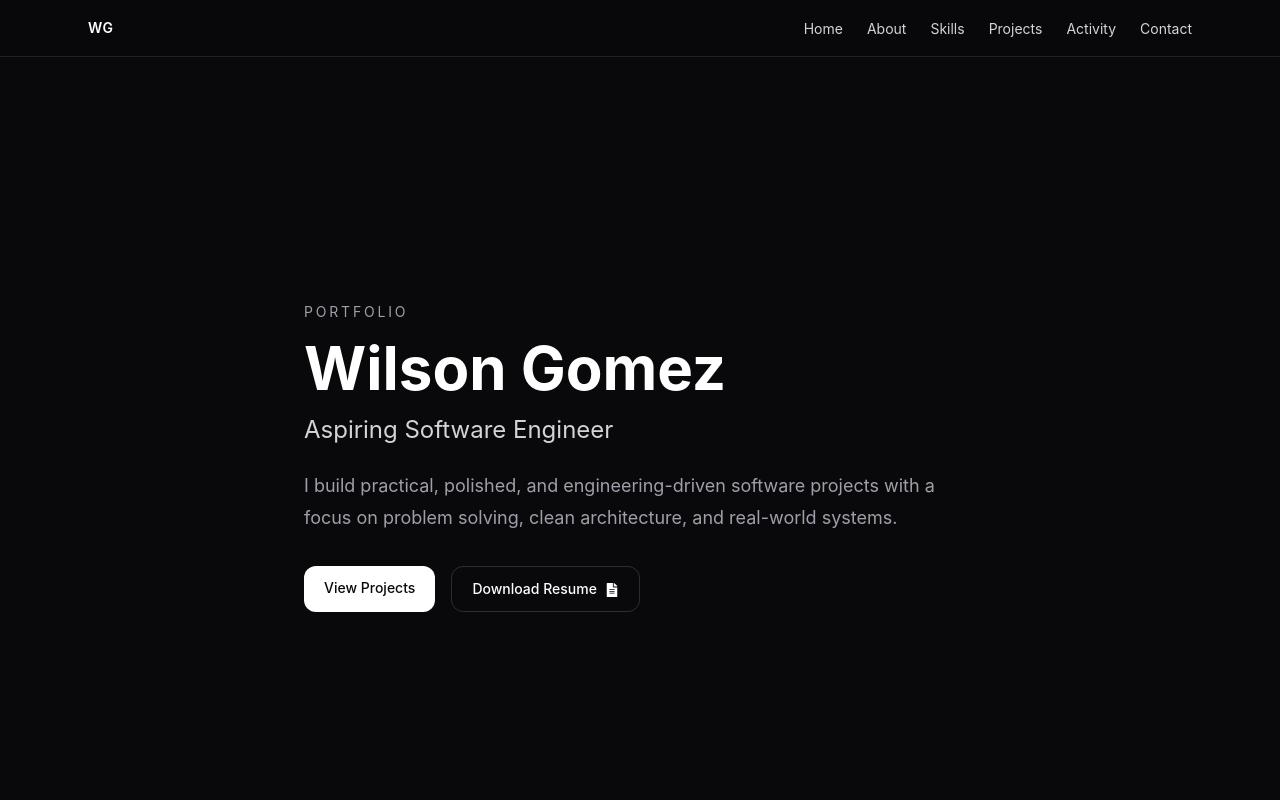
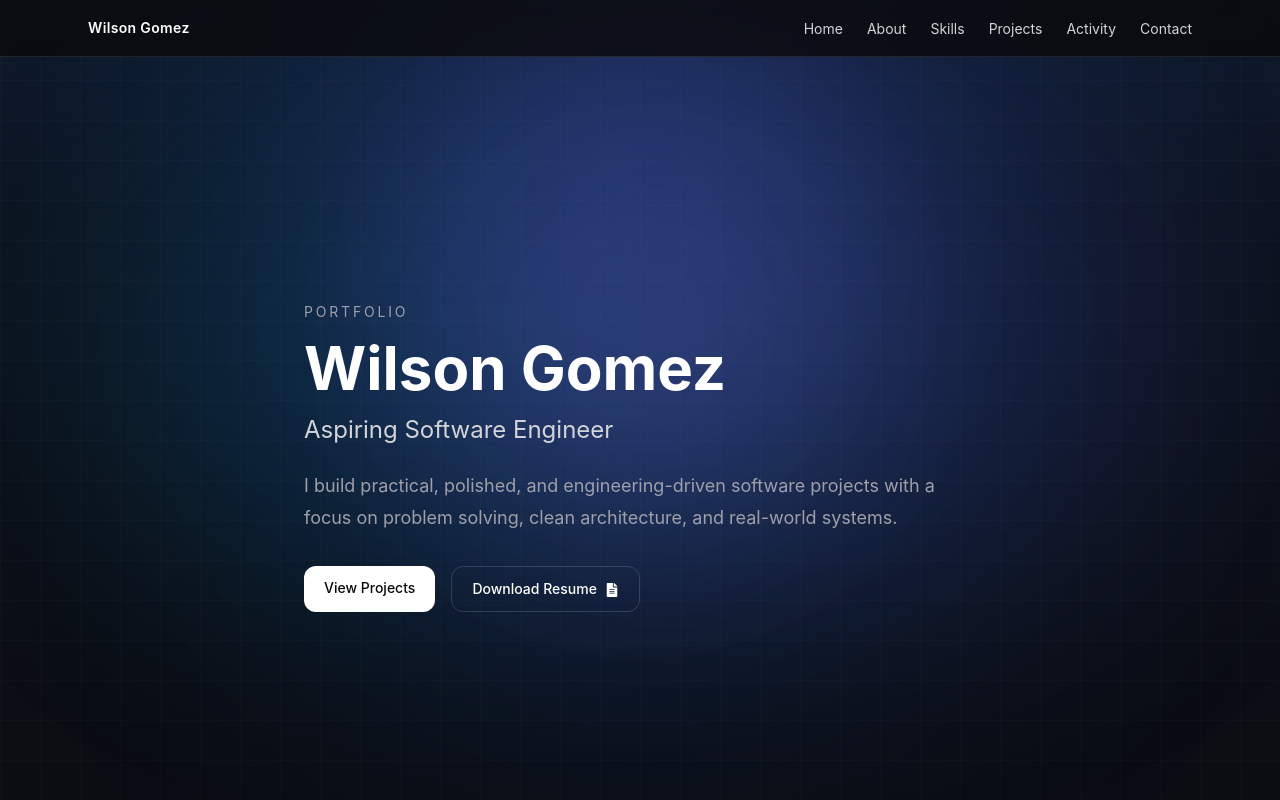
Before and after one commit to Wilsong1230/portfolio-site, a React (Vite) app: page / in a window 1280 px wide. Shown: the top 800 px of the page. Built offline with nearby package versions, Linux system fonts and the light colour scheme.

Commit message:
Added some color and grid background

```diff
--- a/src/App.tsx
+++ b/src/App.tsx
@@ -1,18 +1,43 @@
 import Navbar from './components/layout/Navbar'
+import CommandPalette from './components/terminal/CommandPalette'
 import About from './sections/About'
 import Activity from './sections/Activity'
 import Contact from './sections/Contact'
 import Hero from './sections/Hero'
 import Projects from './sections/Projects'
 import Skills from './sections/Skills'
-import CommandPalette from './components/terminal/CommandPallete'
+//import FeaturedProjects from './sections/FeaturedProjects'
 
 function App() {
   return (
-    <div className="min-h-screen bg-zinc-950 text-white">
+    <div className="relative min-h-screen overflow-hidden bg-zinc-950 text-white">
+      <div className="pointer-events-none absolute inset-0 bg-[linear-gradient(to_bottom,rgba(59,130,246,0.10)_0%,rgba(59,130,246,0.04)_18%,rgba(24,24,27,0)_42%)]" />
+
+      <div
+        className="pointer-events-none absolute inset-0"
+        style={{
+          opacity: 0.1,
+          backgroundImage: `
+            linear-gradient(rgba(255,255,255,0.18) 1px, transparent 1px),
+            linear-gradient(90deg, rgba(255,255,255,0.18) 1px, transparent 1px)
+          `,
+          backgroundSize: '40px 40px',
+        }}
+      />
+
+      <div className="pointer-events-none absolute left-1/2 top-0 h-[42rem] w-[42rem] -translate-x-1/2 rounded-full bg-blue-500/14 blur-[150px]" />
+
+      <div className="pointer-events-none absolute left-1/2 top-[10vh] h-[32rem] w-[70rem] -translate-x-1/2 rounded-full bg-gradient-to-r from-cyan-400/10 via-blue-500/14 to-indigo-500/10 blur-[120px]" />
+
+      <div className="pointer-events-none absolute left-1/2 top-[6rem] h-[28rem] w-[28rem] -translate-x-1/2 rounded-full bg-white/5 blur-[120px]" />
+
+      <div className="pointer-events-none absolute inset-x-0 top-0 h-[55vh] bg-gradient-to-b from-blue-500/[0.05] via-transparent to-transparent" />
+
+      <div className="relative z-10">
         <Navbar />
         <main>
           <Hero />
+
           <About />
           <Skills />
           <Projects />
@@ -21,9 +46,8 @@ function App() {
         </main>
         <CommandPalette />
       </div>
+    </div>
   )
 }
 
-
-
 export default App
--- a/src/components/layout/Navbar.tsx
+++ b/src/components/layout/Navbar.tsx
@@ -12,7 +12,7 @@ function Navbar() {
     <header className="sticky top-0 z-50 border-b border-white/10 bg-zinc-950/80 backdrop-blur">
       <nav className="mx-auto flex max-w-6xl items-center justify-between px-6 py-4">
         <a href="#home" className="text-sm font-semibold tracking-wide text-white">
-          WG
+          Wilson Gomez
         </a>
 
         <ul className="hidden gap-6 md:flex">
--- a/src/index.css
+++ b/src/index.css
@@ -3,3 +3,7 @@
 html {
   scroll-behavior: smooth;
 }
+ html, body, #root {
+  background: #020617;
+  min-height: 100%;
+}
--- a/src/sections/Hero.tsx
+++ b/src/sections/Hero.tsx
@@ -5,6 +5,9 @@ function Hero() {
   return (
     <section id="home" className="min-h-screen px-6 py-24 flex items-center">
       <div className="mx-auto max-w-5xl">
+        <div className="absolute inset-0 -z-10 flex justify-center">
+            <div className="h-[500px] w-[500px] rounded-full bg-indigo-500 blur-[120px] opacity-20"></div>
+        </div>
         <p className="text-sm uppercase tracking-[0.2em] text-zinc-400">
           Portfolio
         </p>
```
Also changed, not shown: src/components/terminal/CommandPalette.tsx (renamed from src/components/terminal/CommandPallete.tsx). Lines whose indentation alone changed are shown as unchanged.
